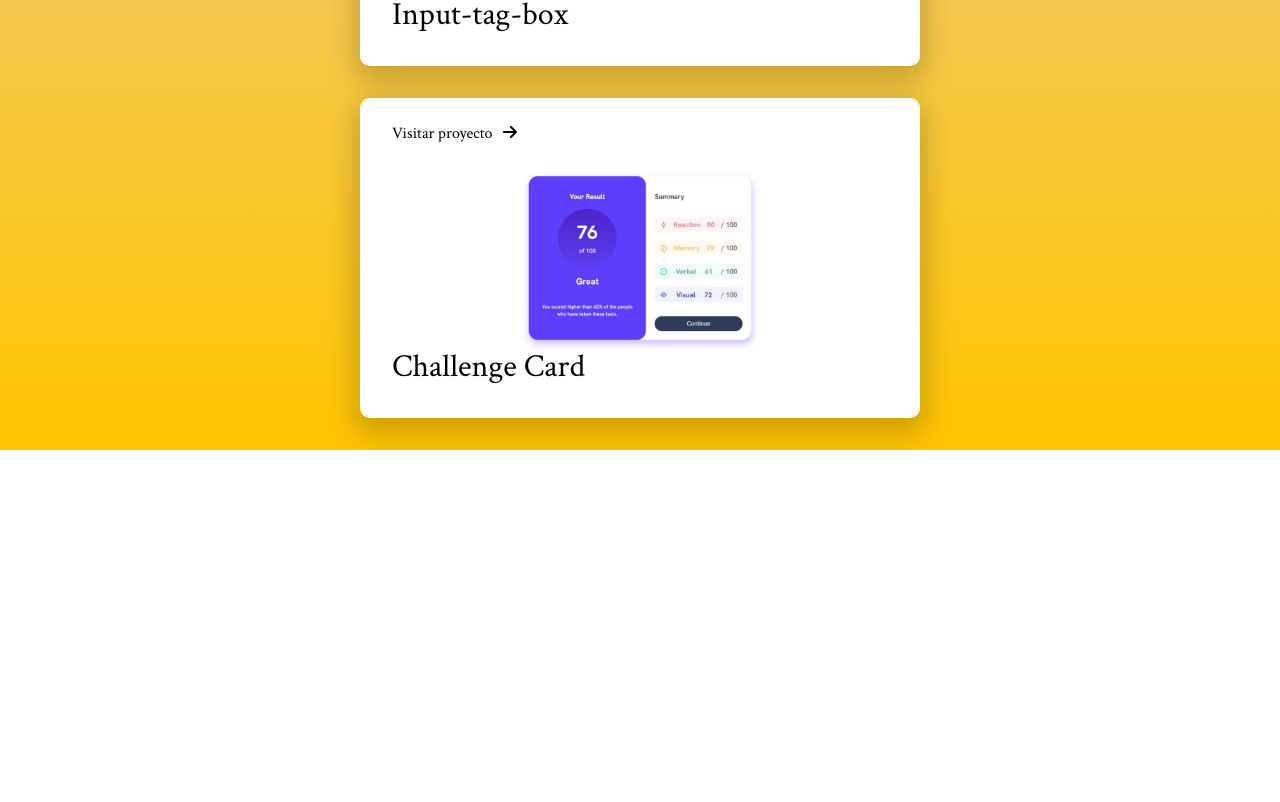
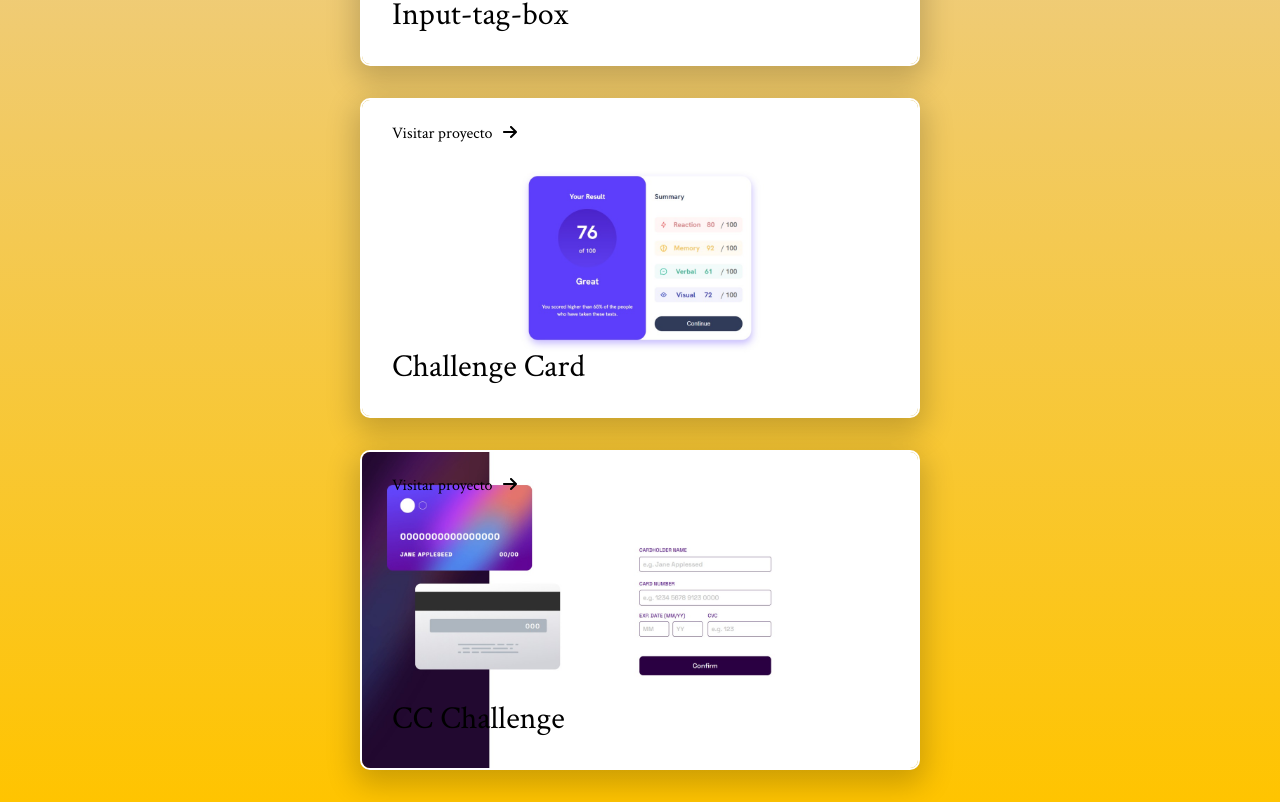
Before and after one commit to RbkHeredia/portfolio, a React (Create React App) app: page /projects in a window 1280 px wide. Shown: the part 1478-2280 px from the top of the page. Before the commit the page ends 1928 px from the top, so only its background shows below. Built offline with nearby package versions, Linux system fonts and the light colour scheme.

Commit message:
cc-challenge added

```diff
--- a/src/components/technologies.js
+++ b/src/components/technologies.js
@@ -14,8 +14,10 @@ export default function Technologies (){
     {id:2, name: `${t("technologies.register.name")}`, description: `${t("technologies.register.description")}`, tecnologias: ['react.png', 'apollo.png'], imagen: 'portfolio/assets/form-register.jpeg', link:'https://rbkheredia.github.io/form-register/'},
     /* {id:2, name: `${t("technologies.turneroFront.name")}`, description: `${t("technologies.turneroFront.description")}`, tecnologias: ['react.png', 'apollo.png'], imagen: 'portfolio/assets/frontend-passera.jpg', link:'https://magical-kheer-57ed52.netlify.app/'}, */
     {id:3, name: 'Portfolio', description: `${t("technologies.portfolio.description")}`, tecnologias: ['react.png', 'bootstrap.png'], imagen: 'portfolio/assets/portfolio.jpg', link: 'https://rbkheredia.github.io/portfolio/'},
-    {id:4, name: 'Input-tag-box', description: `${t("technologies.card.description")}`, tecnologias: ['react.png', 'mui.png'], imagen: 'portfolio/assets/input-tag.jpg', link:'https://rbkheredia.github.io/Mui-Material.-React.-Input-Tags-Box/index'},
-    {id:4, name: 'Challenge Card', description: `${t("technologies.card.description")}`, tecnologias: ['react.png', 'mui.png'], imagen: 'portfolio/assets/card.jpeg', link:'https://rbkheredia.github.io/fm-card/'},
+    {id:4, name: 'Input-tag-box', description: `${t("technologies.input-tag.description")}`, tecnologias: ['react.png', 'mui.png'], imagen: 'portfolio/assets/input-tag.jpg', link:'https://rbkheredia.github.io/Mui-Material.-React.-Input-Tags-Box/index'},
+    {id:5, name: 'Challenge Card', description: `${t("technologies.card.description")}`, tecnologias: ['react.png', 'mui.png'], imagen: 'portfolio/assets/card.jpeg', link:'https://rbkheredia.github.io/fm-card/'},
+    {id:6, name: `${t("technologies.challenge-FE-Mentor.name")}`, description: `${t("technologies.challenge-FE-Mentor.description")}`, tecnologias: ['react.png', 'mui.png'], imagen: 'portfolio/assets/cc-challenge.jpeg', link:'https://rbkheredia.github.io/challenge-form/'},
+
 
   ]
   return(
--- a/src/translations/en.json
+++ b/src/translations/en.json
@@ -49,6 +49,10 @@
         "input-tag":{
             "description":"I did this project to improve and automate an existing Material UI component. It is a container box in which you can write to add some nice tags by keyboard, or delete them also by keyboard or through one click."
         },
+        "challenge-FE-Mentor":{
+            "name":"CC Challenge",
+            "description":"FrontEnd Mentor Challenge in which I was able to deepen my knowledge in forms and validations of entered data. It is developed with React, Vite and CSS."
+        },
         "view-card":"Visit project"
     },
     "contact":{
--- a/src/translations/es.json
+++ b/src/translations/es.json
@@ -49,6 +49,10 @@
         "input-tag":{
             "description":"Este proyecto lo realicé para mejorar y automatizar un componente ya existente de Material UI. Es una caja contenedora en la cual se puede escribir para agregar unos lindos chips por teclado, o eliminarlas tambien por teclado o a traves de click de mouse."
         },
+        "challenge-FE-Mentor":{
+            "name":"CC Challenge",
+            "description":"Challenge de FrontEnd Mentor en el cual pude profundizar mis conocimientos en formularios y validaciones de datos ingresados. Está desarrollado con React, Vite y CSS."
+        },
         "view-card":"Visitar proyecto"
     },
     "contact":{
```
Also changed, not shown: public/assets/cc-challenge.jpeg (added).
